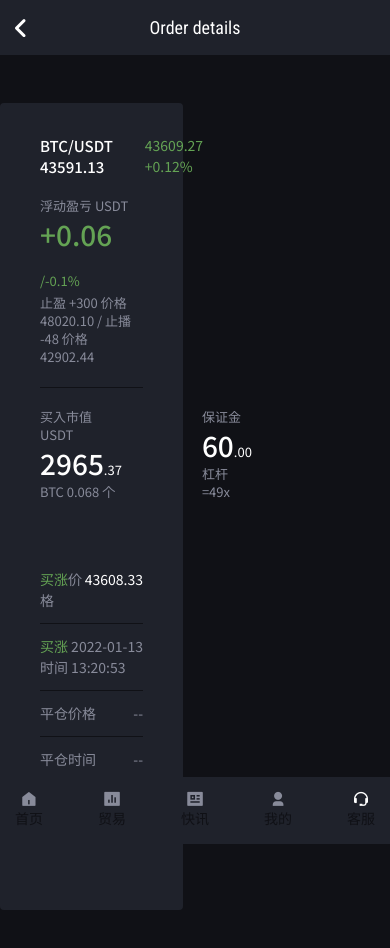
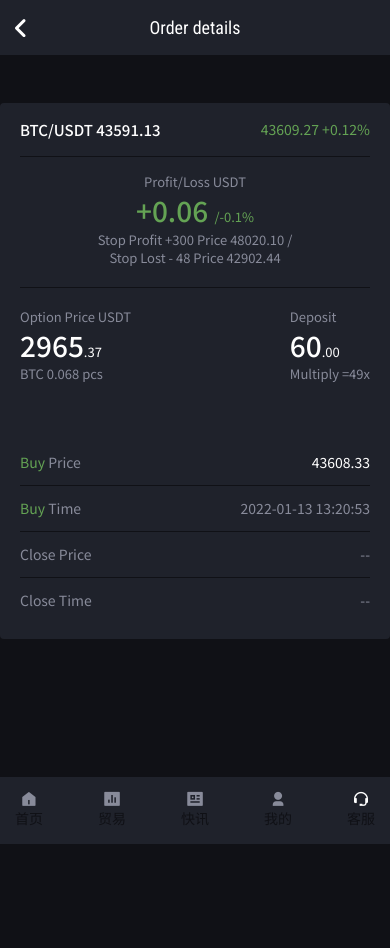
Before and after one commit to SashaSamoylov/deploy-crypto-exchange, a Vue app: page /details in a window 390 px wide. Shown: the top 948 px of the page. After the commit the page ends 844 px from the top, so only its background shows below. Built offline with nearby package versions, Linux system fonts and the light colour scheme.

Commit message:
orders mobile

```diff
--- a/src/assets/styles/details/_details.scss
+++ b/src/assets/styles/details/_details.scss
@@ -1,6 +1,17 @@
 .details {
     &-card {
+        padding: 32px 40px 126px;
+        @include m-block() {
+            width: 100%;
+            padding: 16px 20px;
+        }
         .card-header {
+            margin-bottom: 20px;
+            @include m-block() {
+                margin-bottom: 0;
+                padding-bottom: 16px;
+                border-bottom: 1px solid $black;
+            }
             h4 {
                 font-family: $noto;
                 font-style: normal;
@@ -8,8 +19,24 @@
                 font-size: 15px;
                 line-height: 140%;
             }
+            p {
+                margin-left: 32px;
+                @include m-block() {
+                    margin-left: auto;
+                }
+            }
         }
         .card-body {
+            &__item {
+                @include m-block() {
+                    padding-top: 16px;
+                    p {
+                        max-width: 200px;
+                        text-align: center;
+                        margin: 0 auto;
+                    }
+                }
+            }
             p {
                 font-family: $noto;
                 font-style: normal;
--- a/src/views/Details.vue
+++ b/src/views/Details.vue
@@ -1,44 +1,44 @@
 <template>
   <div class="details py-12">
-    <div class="details-card card pt-8 pb-32 px-10">
-      <div class="card-header flex mb-5">
+    <div class="details-card card">
+      <div class="card-header flex">
         <h4 class="text-white">BTC/USDT 43591.13</h4>
-        <p class="text-green ml-8">43609.27 +0.12%</p>
+        <p class="text-green">43609.27 +0.12%</p>
       </div>
       <div class="card-body">
-        <div class="border-b border-black pb-5">
-          <p>浮动盈亏 USDT</p>
+        <div class="card-body__item border-b border-black pb-5">
+          <p>Profit/Loss USDT</p>
           <p class="text-green text-big">+0.06 <span>/-0.1%</span></p>
-          <p>止盈 +300 价格 48020.10 / 止播 -48 价格 42902.44</p>
+          <p>Stop Profit +300 Price 48020.10 / Stop Lost - 48 Price 42902.44</p>
         </div>
         <div class="flex pt-5">
           <div>
-            <p>买入市值 USDT</p>
+            <p>Option Price USDT</p>
             <div class="text-white text-big">2965<span>.37</span></div>
-            <p>BTC 0.068 个</p>
+            <p>BTC 0.068 pcs</p>
           </div>
-          <div class="ml-20">
-            <p>保证金</p>
+          <div class="m:ml-20 ml-auto">
+            <p>Deposit</p>
             <div class="text-white text-big">60<span>.00</span></div>
-            <p>杠杆 =49x</p>
+            <p>Multiply =49x</p>
           </div>
         </div>
       </div>
       <div class="card-footer mt-14">
         <div class="card-footer__list flex py-3 border-b border-black" @click="isModal = true">
-          <div class="list-name"><span class="text-green">买涨</span>价格</div>
+          <div class="list-name"><span class="text-green">Buy </span>Price</div>
           <div class="list-value ml-auto text-white">43608.33</div>
         </div>
         <div class="card-footer__list flex py-3 border-b border-black">
-          <div class="list-name"><span class="text-green">买涨</span>时间</div>
+          <div class="list-name"><span class="text-green">Buy </span>Time</div>
           <div class="list-value ml-auto">2022-01-13 13:20:53</div>
         </div>
         <div class="card-footer__list flex py-3 border-b border-black">
-          <div class="list-name">平仓价格</div>
+          <div class="list-name">Close Price</div>
           <div class="list-value ml-auto">--</div>
         </div>
         <div class="card-footer__list flex py-3">
-          <div class="list-name">平仓时间</div>
+          <div class="list-name">Close Time</div>
           <div class="list-value ml-auto">--</div>
         </div>
       </div>
```
